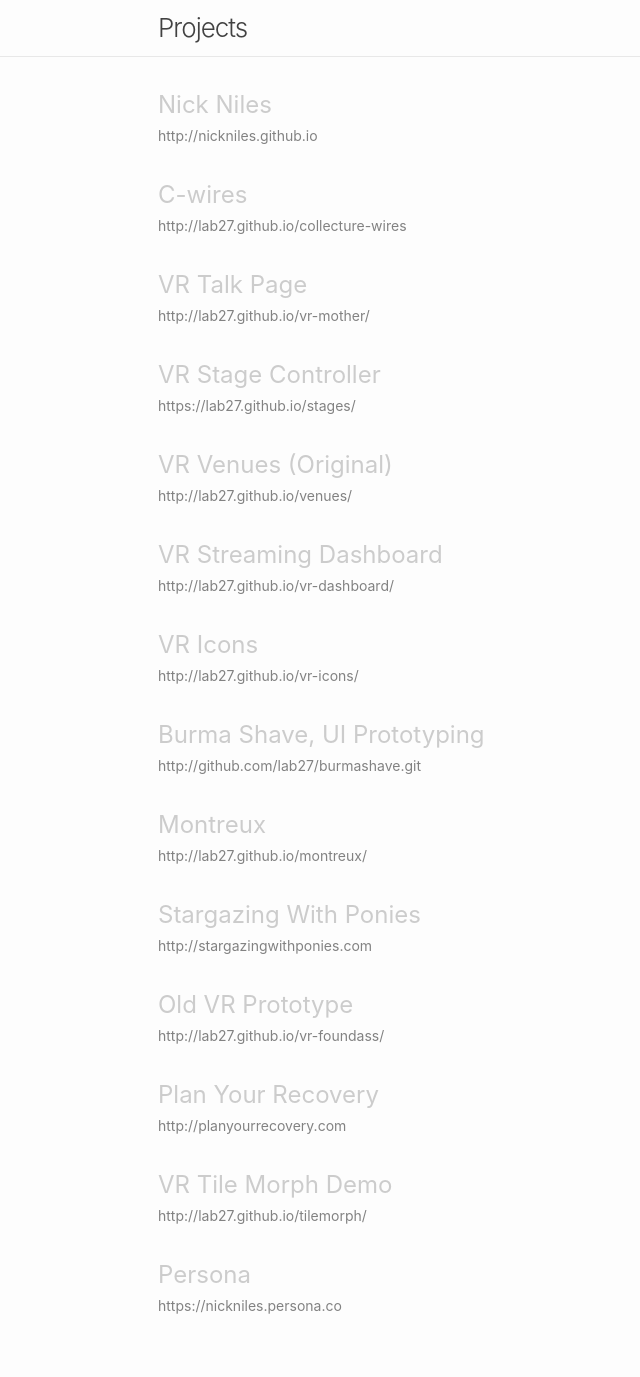
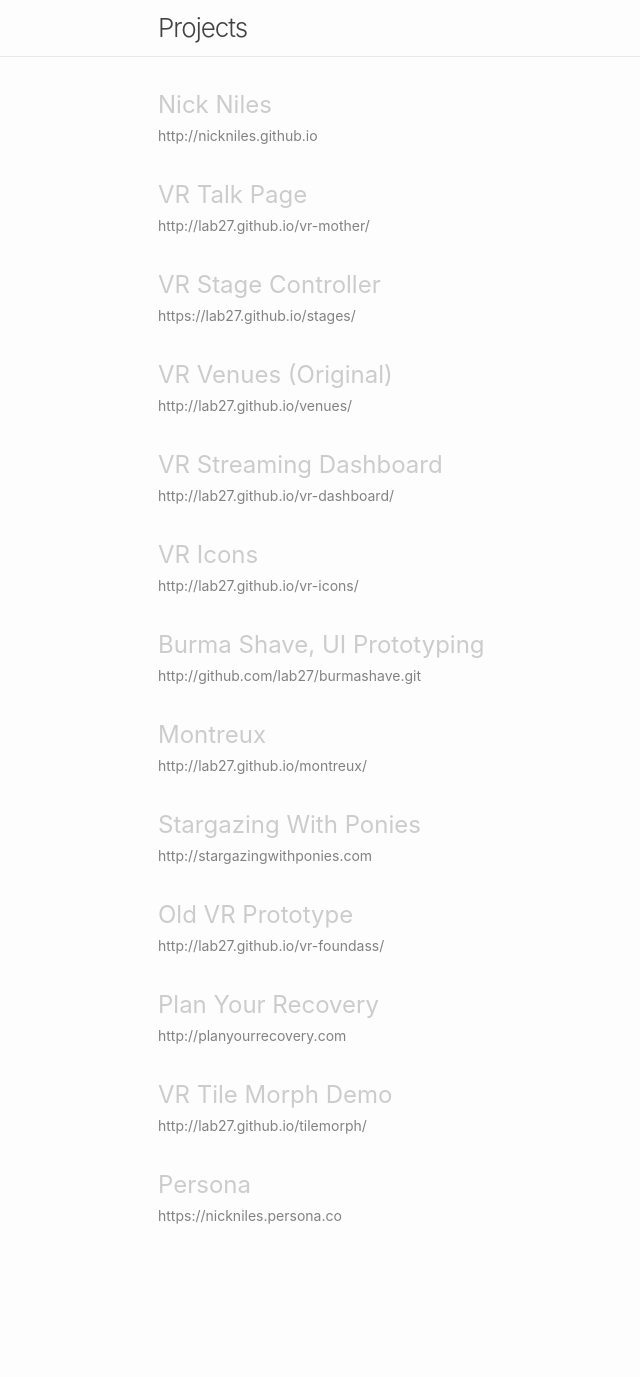
Before and after one commit to lab27/lab27.github.io, a Jekyll site: the page built from index.html, in a window 1280 px wide. Shown: the whole page, without its empty margins (112-752 px from the left). Built offline with Jekyll 4.4.1, drawn with Linux system fonts in a browser that asks for light colours; after the commit the page ends 1287 px from its top, so only the background shows below that.

Commit message:
remove cwires

```diff
--- a/_data/pages.yml
+++ b/_data/pages.yml
@@ -1,7 +1,5 @@
 - title: Nick Niles
   url: http://nickniles.github.io
-- title: C-wires
-  url: http://lab27.github.io/collecture-wires
 - title: VR Talk Page
   url: http://lab27.github.io/vr-mother/
 - title: VR Stage Controller
```
